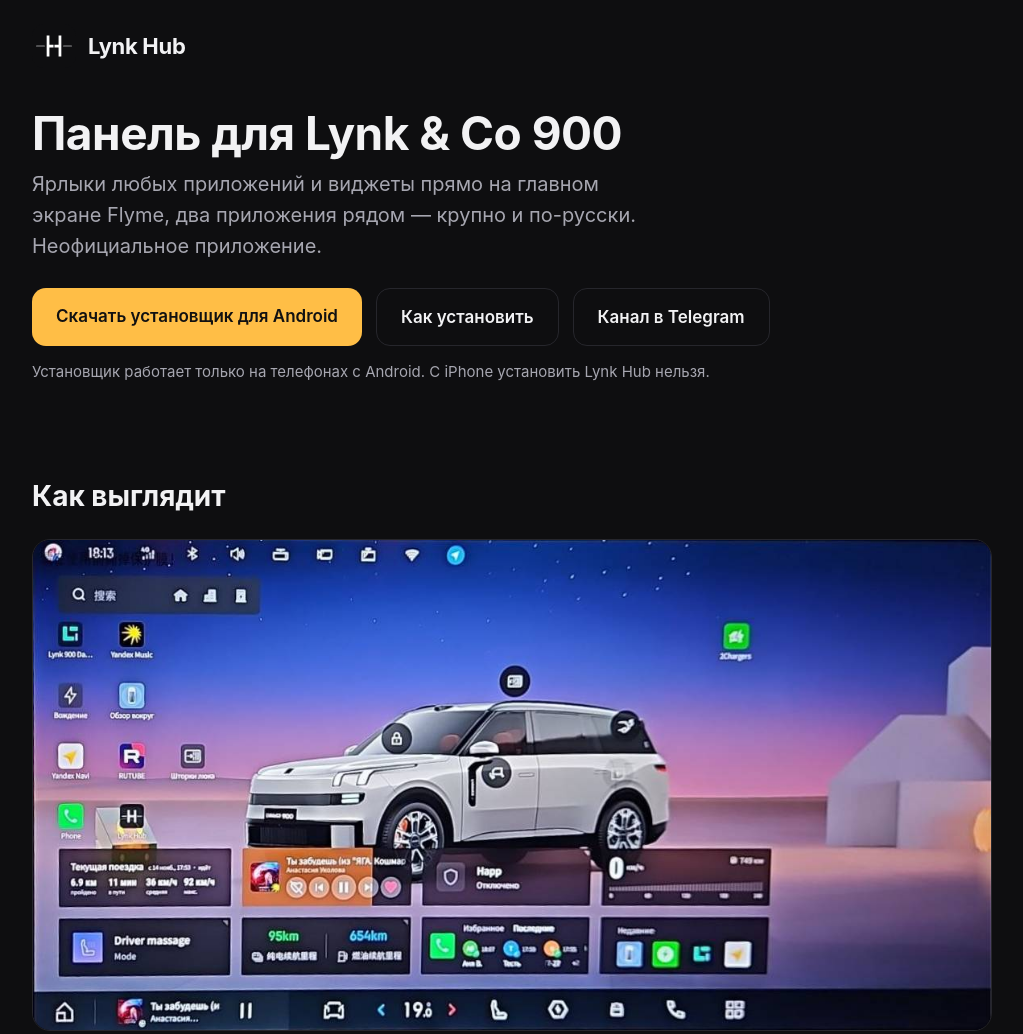
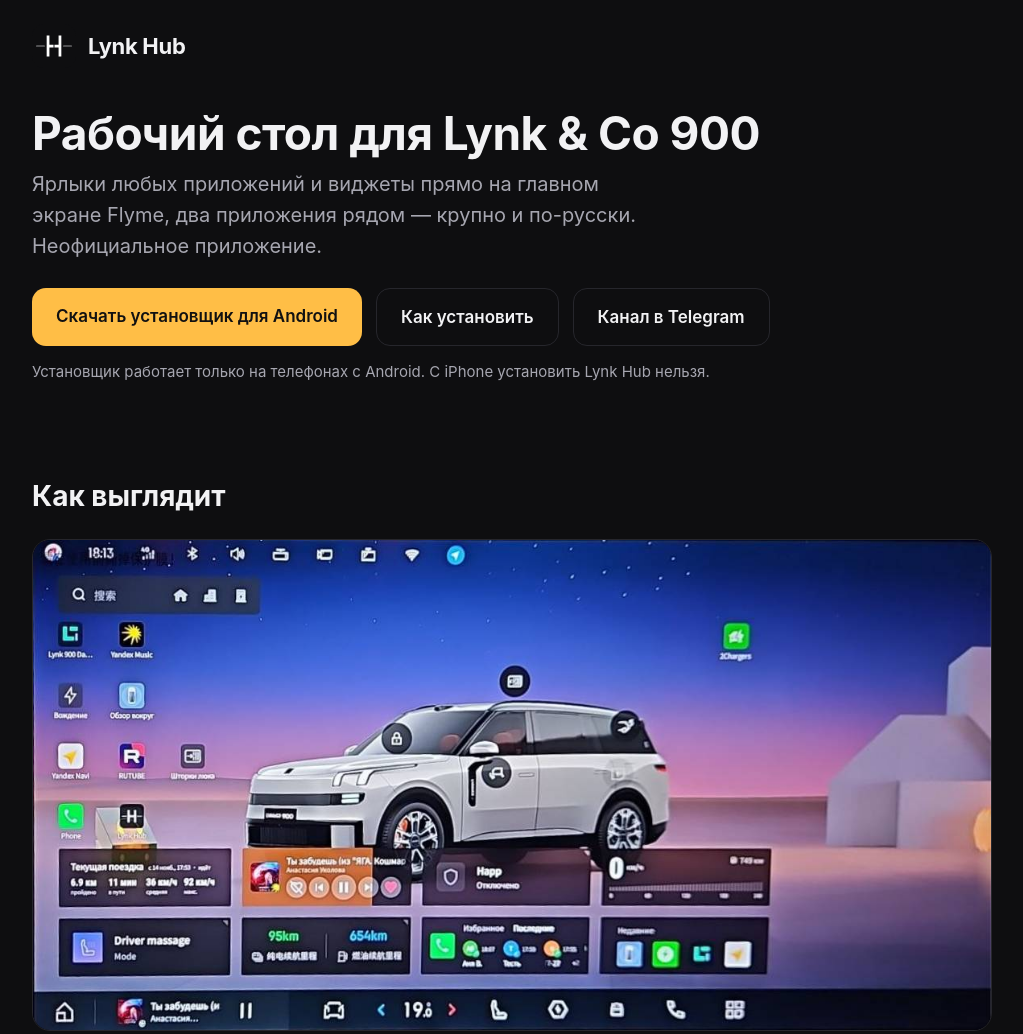
Before and after one commit to LynkhubApp/lynkhub-site, a plain HTML site: page index.html in a window 1280 px wide. Shown: the top 1034 px of the page, without its empty margins (128-1151 px from the left). Drawn offline with Linux system fonts and the light colour scheme.

Commit message:
Landing: headline «Рабочий стол для Lynk & Co 900»
Co-Authored-By: Claude Opus 5.5 <noreply@anthropic.com>

```diff
--- a/index.html
+++ b/index.html
@@ -54,7 +54,7 @@
   <a class="brand" href="/"><img src="icon.svg" alt=""><span>Lynk Hub</span></a>
 
   <div class="hero">
-    <h1>Панель для Lynk &amp; Co 900</h1>
+    <h1>Рабочий стол для Lynk &amp; Co 900</h1>
     <p class="lead">Ярлыки любых приложений и виджеты прямо на главном экране Flyme, два приложения рядом — крупно и по-русски. Неофициальное приложение.</p>
     <div class="cta">
       <a class="btn main" href="https://reports.lynkhub.ru:8443/dl/LynkHubInstaller.apk">Скачать установщик для Android</a>
```
